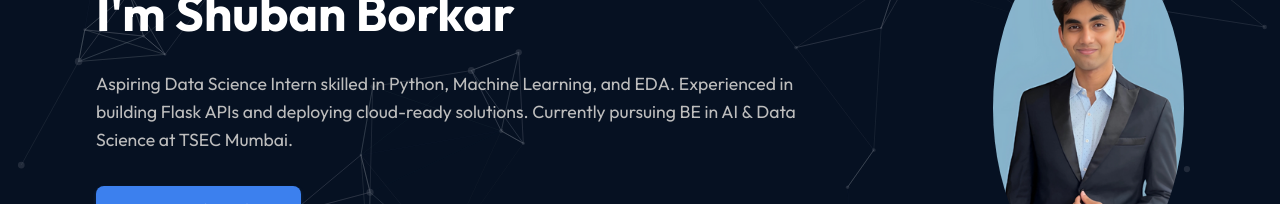
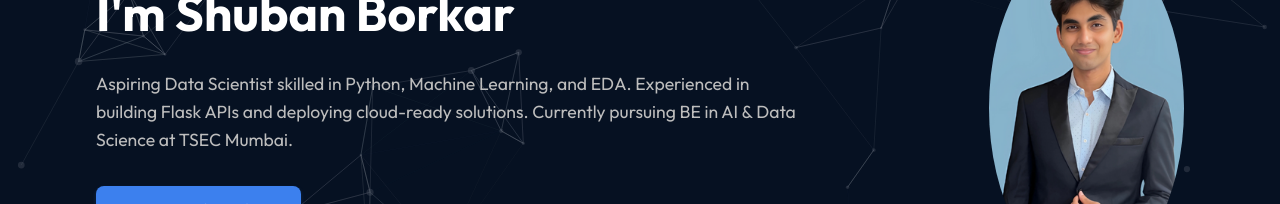
Before and after one commit to shubanborkar/MyWebsite, a React (Vite) app: page / in a window 1280 px wide. Shown: the part 259-463 px from the top of the page. Built offline with nearby package versions, Linux system fonts and the light colour scheme.

Commit message:
Update Hero.tsx

```diff
--- a/src/components/hero/Hero.tsx
+++ b/src/components/hero/Hero.tsx
@@ -95,7 +95,7 @@ const Hero: React.FunctionComponent<HeroProps> = () => {
             </p>
             <h2 className="name">I'm Shuban Borkar</h2>
             <p className="extraDetails">
-              Aspiring Data Science Intern skilled in Python, Machine Learning, and EDA. Experienced in building Flask APIs and deploying cloud-ready solutions. Currently pursuing BE in AI & Data Science at TSEC Mumbai.
+              Aspiring Data Scientist skilled in Python, Machine Learning, and EDA. Experienced in building Flask APIs and deploying cloud-ready solutions. Currently pursuing BE in AI & Data Science at TSEC Mumbai.
             </p>
             <div className="résuméContainer">
               <a className="résumé" href="/Résumé.pdf" target="_blank" rel="noopener noreferrer">
```
